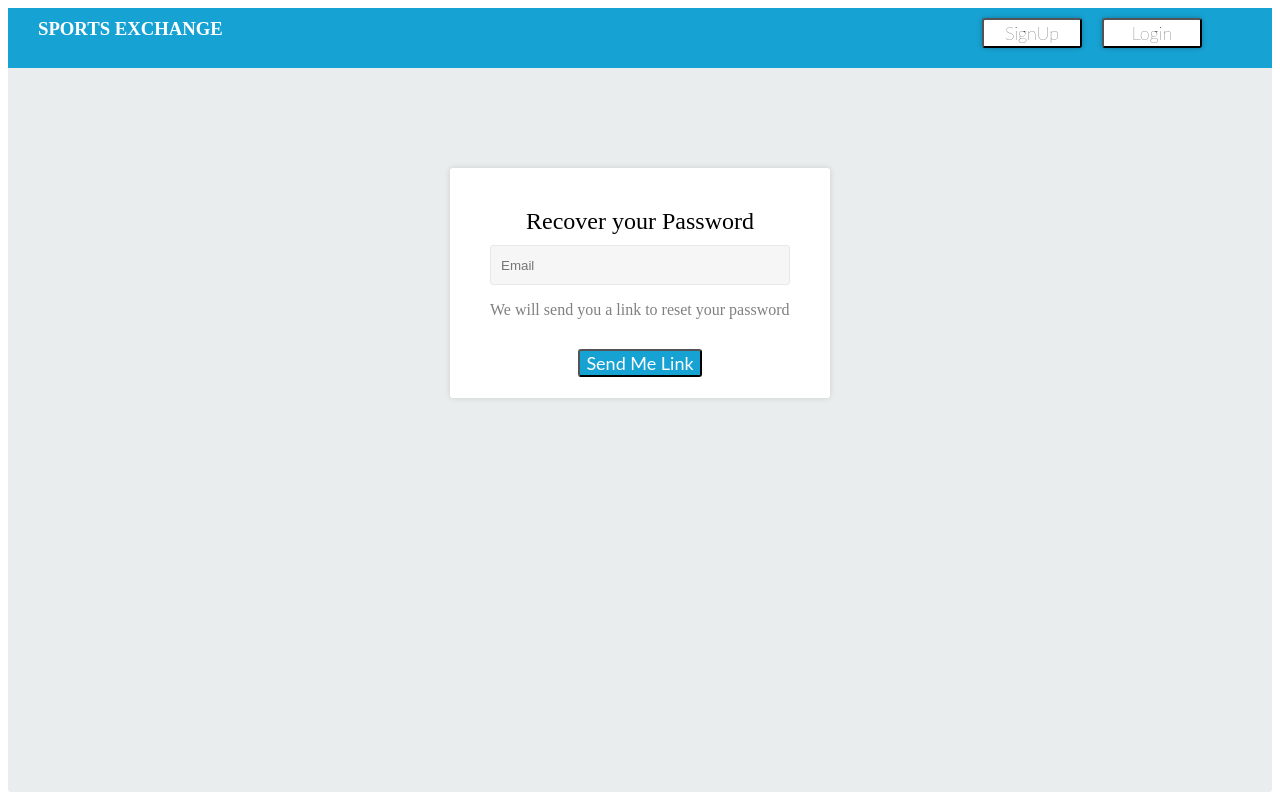
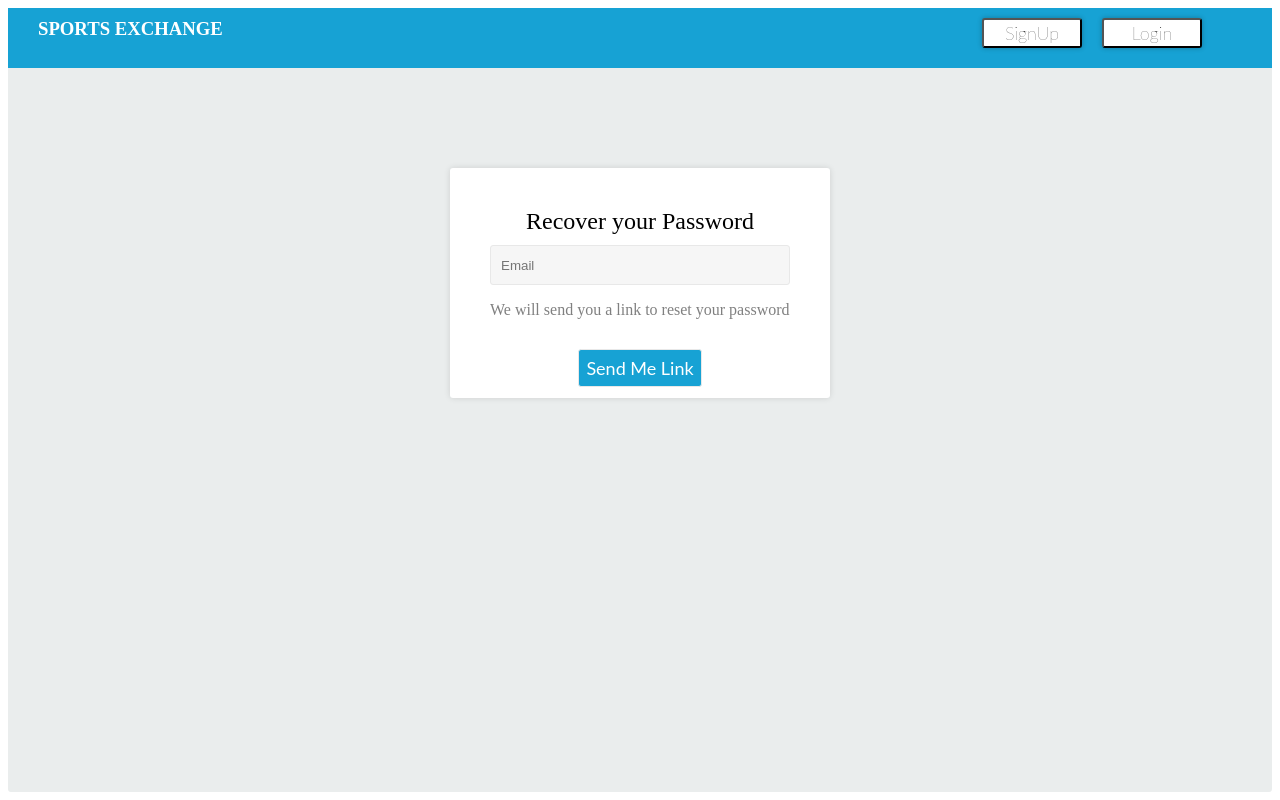
Before and after one commit to jaie-coditas/UI-training, a plain HTML site: page Assignment2/index.html in a window 1280 px wide. Drawn offline with Linux system fonts and the light colour scheme.

Commit message:
second_ass

```diff
--- a/Assignment2/ass2.html
+++ b/Assignment2/index.html
@@ -1,6 +1,6 @@
 <html>
 	<head>
-		<link rel="stylesheet" href="ass2.css">
+		<link rel="stylesheet" href="style.css">
 	</head>
 	<body>
 	<div class="wrap">
--- a/Assignment2/ass2.css
+++ b/Assignment2/style.css
@@ -84,5 +84,9 @@ background-color:  #17a2d4;
 text-align: center;
 margin: 30 auto;
 display:block;
-border-radius: 3px 3px;
+border-radius: 3px;
+    border-width: 1px;
+    border-color: #e8e8e8;
+    border-style: solid;
+	padding:7;
 }
```
